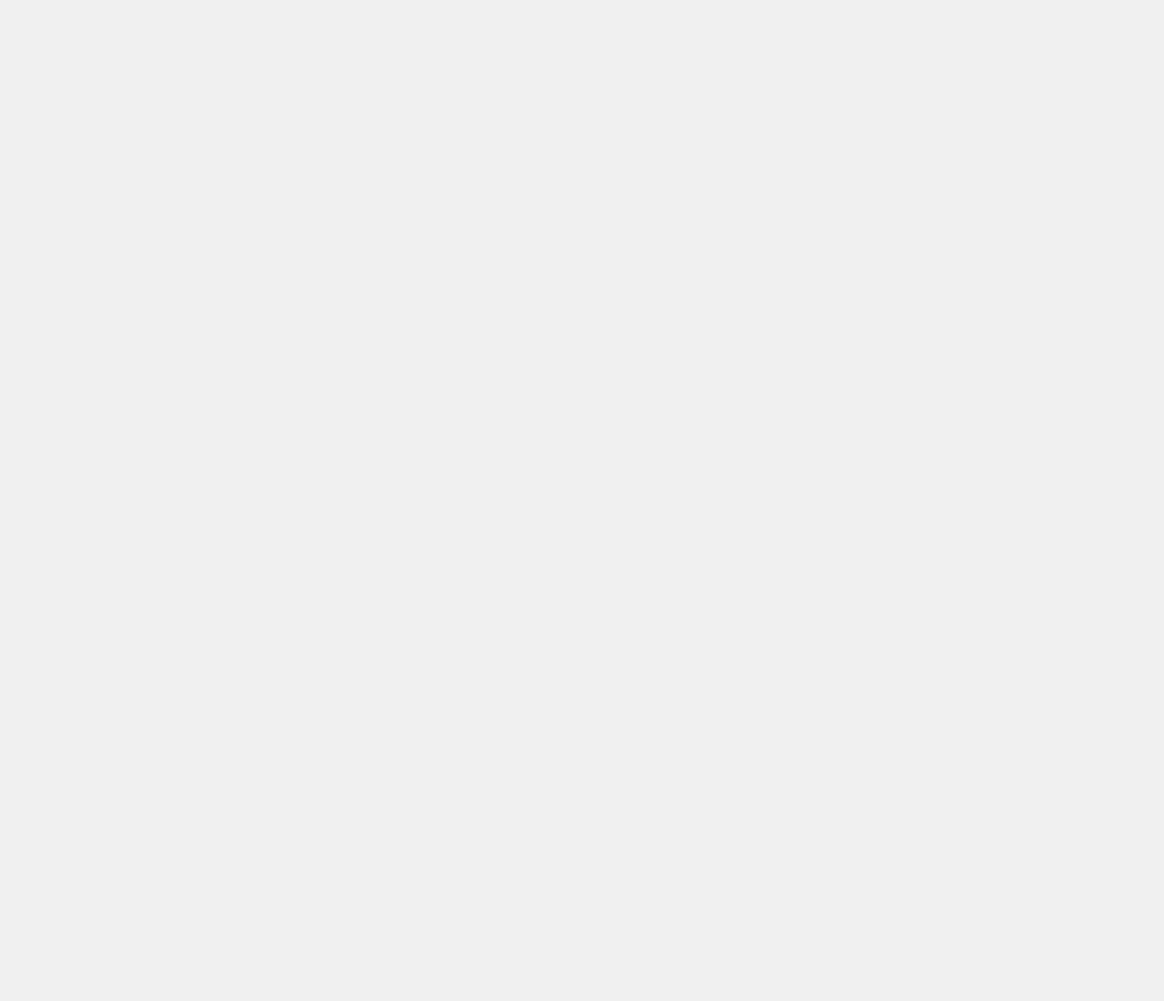
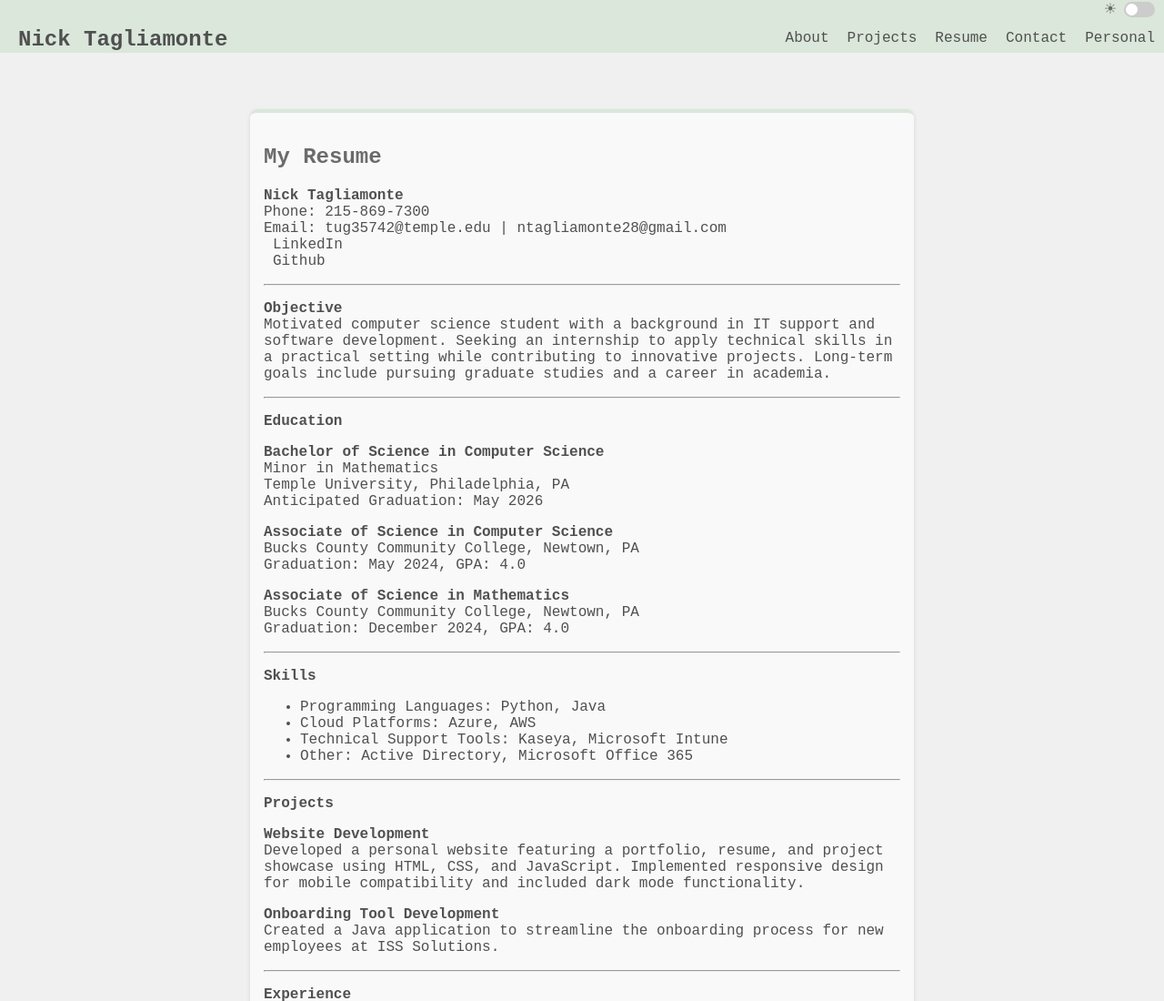
Before and after one commit to nicktagliamonte/nicktagliamonte.github.io, a plain HTML site: page resume.html in a window 1280 px wide. Shown: the top 1100 px of the page at 91% size. Before the commit the page ends 800 px from the top, so only its background shows below. Drawn offline with Linux system fonts and the light colour scheme; files that its build step writes are made by us from their sources.

Commit message:
Added resume section -- very simple html change. have not added download button, which is the big feature of this page

```diff
--- a/css/styles.css
+++ b/css/styles.css
@@ -474,6 +474,23 @@ h3 {
     box-shadow: 0 4px 8px rgba(0, 0, 0, 0.2);
 }
 
+#resume {
+    text-align: left;
+    max-width: 700px;
+    margin: 20px auto;
+    padding: 15px;
+    background-color: #f9f9f9;
+    border-radius: 8px;
+    box-shadow: 0 2px 5px rgba(0, 0, 0, 0.1);
+    border-top: 4px solid #DAE7DA;
+}
+
+.dark-mode #resume {
+    background-color: #3a3a3a;
+    color: #e0e0e0;
+    border-top: 4px solid #4B6F4B;
+}
+
 /* Section Styles */
 section {
     background-color: #fff;
--- a/resume.html
+++ b/resume.html
@@ -1,49 +1,154 @@
 <!DOCTYPE html>
 <html lang="en">
+
 <head>
     <meta charset="UTF-8">
     <meta name="viewport" content="width=device-width, initial-scale=1.0">
-    <title>Three-Column Card Layout</title>
-    <link rel="stylesheet" href="styles.css">
-    <style>
-        /* Container for the three tables */
-.table-container {
-    display: flex;                            /* Align tables in a row */
-    gap: 15px;                                /* Space between tables */
-    justify-content: center;                  /* Center-align the container */
-}
+    <title>Resume - Nick Tagliamonte</title>
+    <link rel="stylesheet" href="css/styles.css">
+</head>
 
-/* Each table acts as a single column */
-.card-table {
-    border-spacing: 0 15px;                   /* Space between rows in each table */
-    border-collapse: separate;                /* Keeps row spacing intact */
-}
+<body>
+    <!-- Header Section -->
+    <header role="banner">
+        <div class="header-left">
+            <h1 role="heading" aria-level="1" class="home-link">
+                <a href="index.html">Nick Tagliamonte</a>
+            </h1>
+        </div>
+        <div class="dark-mode-toggle">
+            <span class="sun-icon" role="img" aria-label="Sun">&#9728;</span>
+            <label class="toggle">
+                <input type="checkbox" id="darkModeToggle">
+                <span class="slider"></span>
+            </label>
+        </div>
+        <nav class="navigation" role="navigation" aria-label="Main Navigation">
+            <ul>
+                <li><a href="about.html" role="link">About</a></li>
+                <li><a href="projects.html" role="link">Projects</a></li>
+                <li><a href="resume.html" role="link">Resume</a></li>
+                <li><a href="contact.html" role="link">Contact</a></li>
+                <li><a href="personal.html" role="link">Personal</a></li>
+            </ul>
+        </nav>
+    </header>
 
-/* Project Card Styles */
-.project-card {
-    background-color: #f9f9f9;                /* Card background */
-    border-radius: 8px;                       /* Rounded corners */
-    box-shadow: 0 2px 5px rgba(0, 0, 0, 0.1); /* Box shadow */
-    padding: 15px;                            /* Inner padding */
-    width: 200px;                             /* Fixed width for each card */
-    text-align: left;                         /* Left-align content */
-}
+    <!-- Main Content Section -->
+    <main role="main">
+        <section id="resume" role="complementary">
+            <h2 role="heading" aria-level="2">My Resume</h2>
 
-    </style>
-</head>
-<body>
-    <div class="table-container">
-        <table class="card-table">
-            <tr><td class="project-card">Project Title 1<br>Short description of the project.</td></tr>
-            <tr><td class="project-card">Project Title 2<br>This project description is longer, so this card will be taller.</td></tr>
-            <tr><td class="project-card">Project Title 3<br>Another brief description.</td></tr>
-        </table>
+            <p><strong>Nick Tagliamonte</strong><br>
+            Phone: 215-869-7300<br>
+            Email: tug35742@temple.edu | ntagliamonte28@gmail.com<br>
+            <a href="https://www.linkedin.com/in/nick-tagliamonte-b44129241/" target="_blank" class="social-link" role="link" style="text-decoration: none; color: inherit;">LinkedIn</a><br>
+            <a href="https://github.com/nicktagliamonte" target="_blank" class="social-link" role="link" style="text-decoration: none; color: inherit;">Github</a></p>
 
-        <table class="card-table">
-            <tr><td class="project-card">Project Title 4<br>Brief description here.</td></tr>
-            <tr><td class="project-card">Project Title 5<br>Here’s a longer description to make this card taller.</td></tr>
-            <tr><td class="project-card">Project Title 6<br>Short desc.</td></tr>
-        </table>
-    </div>
+            <hr>
+
+            <p><strong>Objective</strong><br>
+            Motivated computer science student with a background in IT support and software development. Seeking an internship to apply technical skills in a practical setting while contributing to innovative projects. Long-term goals include pursuing graduate studies and a career in academia.</p>
+
+            <hr>
+
+            <p><strong>Education</strong></p>
+            <p><strong>Bachelor of Science in Computer Science</strong><br>
+            Minor in Mathematics<br>
+            Temple University, Philadelphia, PA<br>
+            Anticipated Graduation: May 2026</p>
+
+            <p><strong>Associate of Science in Computer Science</strong><br>
+            Bucks County Community College, Newtown, PA<br>
+            Graduation: May 2024, GPA: 4.0</p>
+
+            <p><strong>Associate of Science in Mathematics</strong><br>
+            Bucks County Community College, Newtown, PA<br>
+            Graduation: December 2024, GPA: 4.0</p>
+
+            <hr>
+
+            <p><strong>Skills</strong></p>
+            <ul>
+                <li>Programming Languages: Python, Java</li>
+                <li>Cloud Platforms: Azure, AWS</li>
+                <li>Technical Support Tools: Kaseya, Microsoft Intune</li>
+                <li>Other: Active Directory, Microsoft Office 365</li>
+            </ul>
+
+            <hr>
+
+            <p><strong>Projects</strong></p>
+            <p><strong>Website Development</strong><br>
+            Developed a personal website featuring a portfolio, resume, and project showcase using HTML, CSS, and JavaScript. Implemented responsive design for mobile compatibility and included dark mode functionality.</p>
+
+            <p><strong>Onboarding Tool Development</strong><br>
+            Created a Java application to streamline the onboarding process for new employees at ISS Solutions.</p>
+
+            <hr>
+
+            <p><strong>Experience</strong></p>
+            <p><strong>IT Service Desk Regional Lead</strong><br>
+            Victrex<br>
+            Dec 2023 - Sept 2024</p>
+            <ul>
+                <li>Serve as the primary contact for IT-related issues and requests, ensuring efficient resolution of incidents.</li>
+                <li>Log all service desk calls and deliver first-contact resolution through effective triaging.</li>
+                <li>Manage IT consumables and device availability, overseeing a budget of approximately £60k per annum.</li>
+                <li>Collaborate with global IT teams on service improvement initiatives and support local cybersecurity efforts.</li>
+            </ul>
+
+            <p><strong>Global IT Helpdesk Analyst</strong><br>
+            Victrex<br>
+            Jul 2022 - Jan 2024</p>
+            <ul>
+                <li>Provided first-tier support for IT incidents, maintaining a first-call resolution rate of over 70%.</li>
+                <li>Developed and maintained a knowledge base of support articles for team use.</li>
+                <li>Supported remote desktop environments and managed Azure Active Directory.</li>
+            </ul>
+
+            <p><strong>Help Desk Analyst</strong><br>
+            ISS Solutions<br>
+            Jul 2020 - Jul 2022</p>
+            <ul>
+                <li>Managed user inquiries and resolved issues for a helpdesk serving 4,000 customers.</li>
+                <li>Nominated for the HDI Help Desk Analyst of the Year award for exceptional performance.</li>
+                <li>Implemented a Java application to automate routine tasks and improve workflow efficiency.</li>
+            </ul>
+
+            <hr>
+
+            <p><strong>Certifications</strong></p>
+            <ul>
+                <li>CompTIA A+</li>
+                <li>CompTIA Network+</li>
+                <li>AWS Cloud Practitioner</li>
+            </ul>
+
+            <hr>
+
+            <p><strong>Extracurricular Activities</strong></p>
+            <ul>
+                <li>Member, TUDev Club</li>
+                <li>Member, Temple Association for Computing Machinery</li>
+            </ul>
+
+            <hr>
+
+            <p><strong>Awards</strong></p>
+            <ul>
+                <li>Nominated for HDI Service Desk Analyst of the Year, 2022</li>
+            </ul>
+        </section>
+    </main>
+
+
+    <!-- Footer Section -->
+    <footer role="contentinfo">
+        <p>&copy; 2024 Nick Tagliamonte</p>
+    </footer>
+
+    <script src="js/script.js"></script>
 </body>
+
 </html>
```
